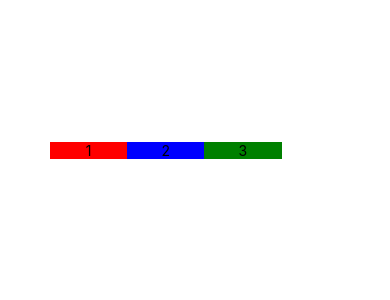
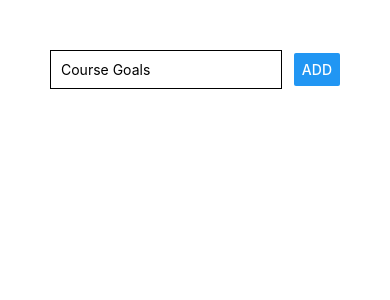
Before and after one commit to AdhamNour/my-first-react-native-application, a React Native app: screen / in a window 390 px wide. Shown: the top 300 px of the page. Built offline with nearby package versions, Linux system fonts and the light colour scheme.

Commit message:
finished video 9 from module 2

```diff
--- a/App.js
+++ b/App.js
@@ -1,48 +1,35 @@
-import React from "react";
-import { Text, View } from "react-native";
+import { StatusBar } from "expo-status-bar";
+import React, { useState } from "react";
+import { StyleSheet, Text, View, Button, TextInput } from "react-native";
 
 export default function App() {
   return (
-    <View
-      style={{
-        padding: 50,
-        flexDirection: "row",
-        width: "85%",
-        height: 300,
-        justifyContent: "space-around",
-        alignItems: "center",
-      }}
-    >
-      <View
-        style={{
-          backgroundColor: "red",
-          flex:1,
-          justifyContent: "center",
-          alignItems: "center",
-        }}
-      >
-        <Text>1</Text>
+    <View style={styles.screen}>
+      <View style={styles.inputContainer}>
+        <TextInput
+          placeholder="Course Goals"
+          style={styles.input}
+        />
+        <Button title="ADD" />
       </View>
-      <View
-        style={{
-          backgroundColor: "blue",
-          flex:1,
-          justifyContent: "center",
-          alignItems: "center",
-        }}
-      >
-        <Text>2</Text>
-      </View>
-      <View
-        style={{
-          backgroundColor: "green",
-          flex:1,
-          justifyContent: "center",
-          alignItems: "center",
-        }}
-      >
-        <Text>3</Text>
-      </View>
+      <View></View>
     </View>
   );
 }
+
+const styles = StyleSheet.create({
+  screen: {
+    padding: 50,
+  },
+  inputContainer: {
+    flexDirection: "row",
+    justifyContent: "space-between",
+    alignItems: "center",
+  },
+  input:{
+    borderColor: "black",
+    borderWidth: 1,
+    padding: 10,
+    width: "80%",
+  }
+});
```
